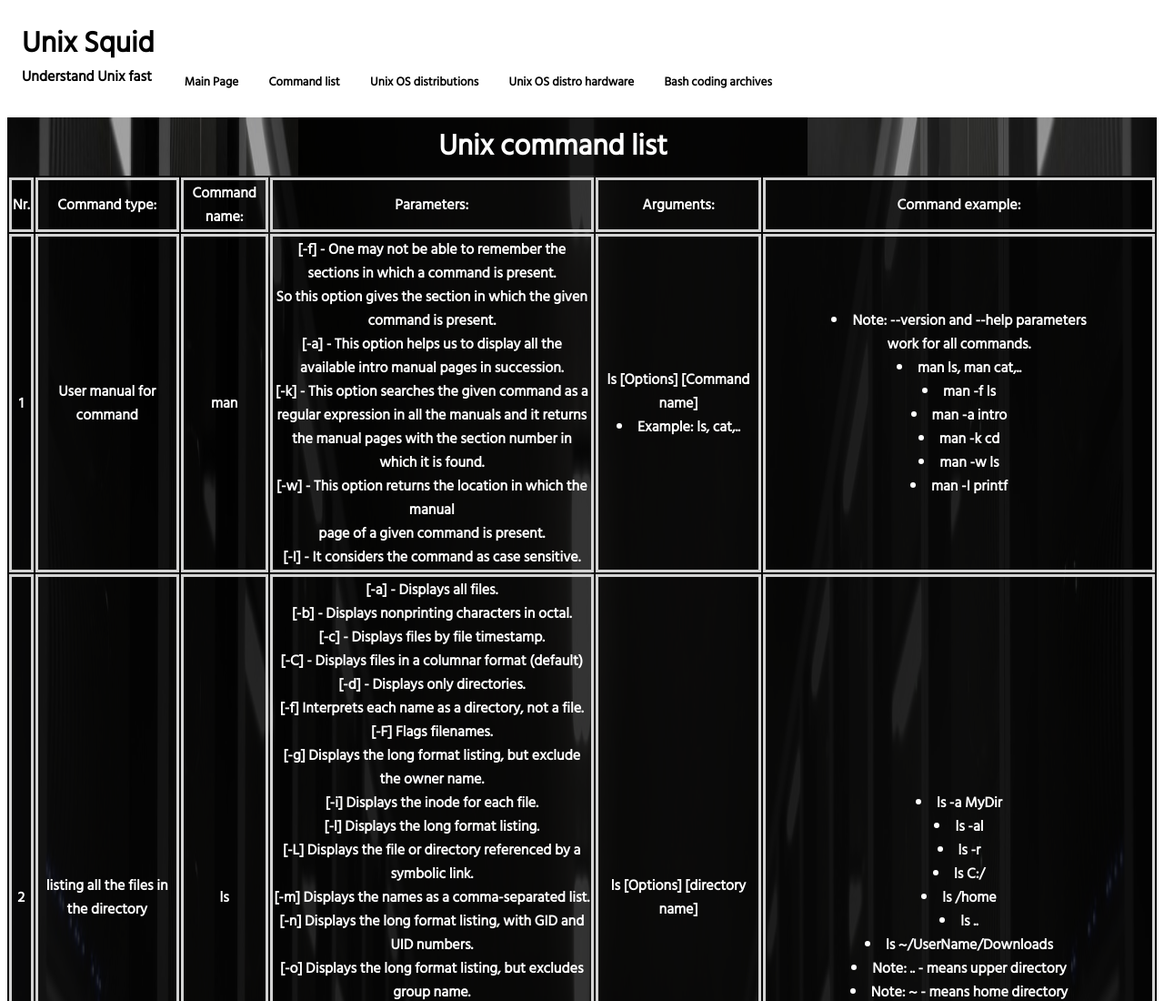
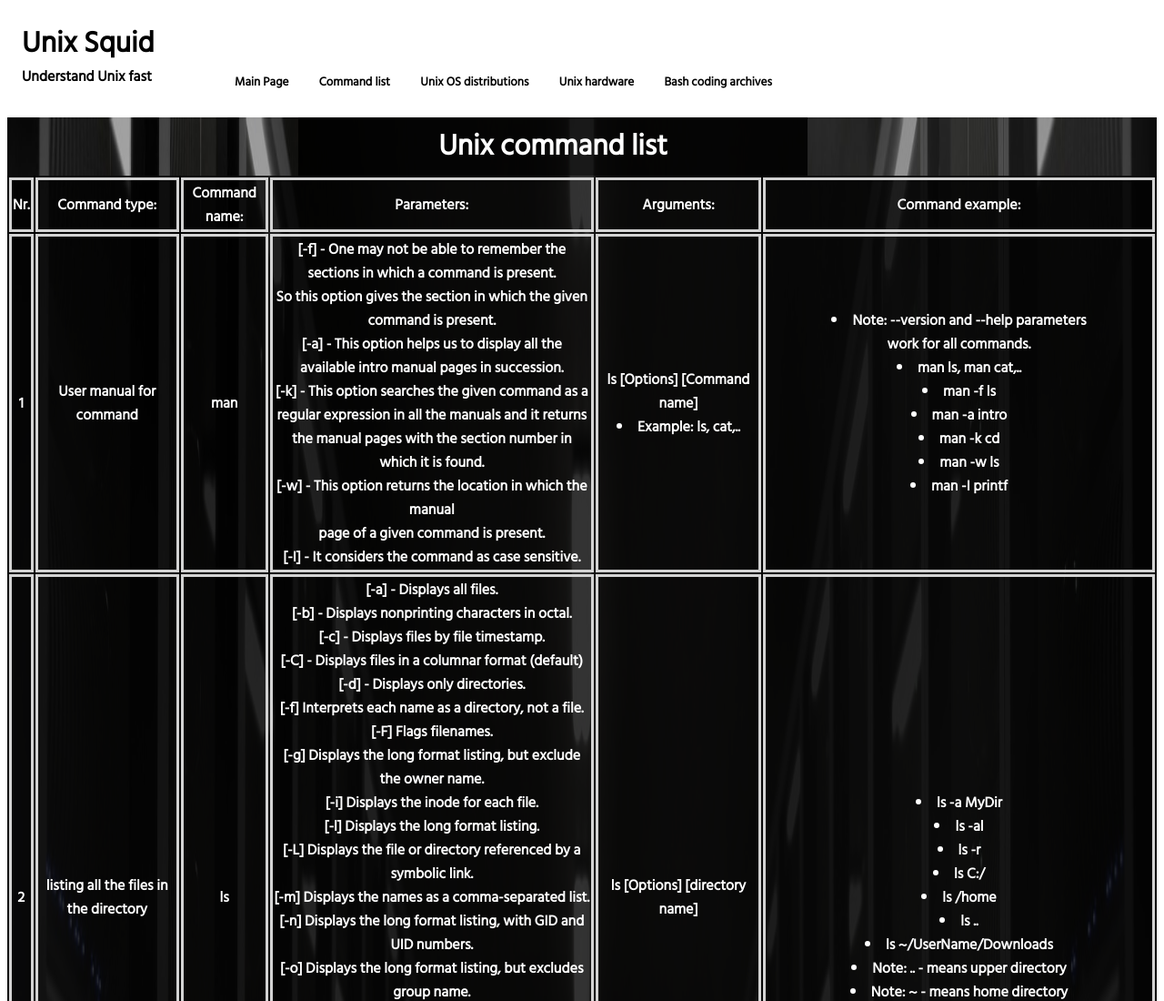
Before and after one commit to pauliusB20/UnixSquid20, a plain HTML site: page src/html/uns-commands.html in a window 1280 px wide. Shown: the top 1100 px of the page at 91% size. Drawn offline with Linux system fonts and the light colour scheme.

Commit message:
Corrected some phrases

```diff
--- a/src/html/uns-commands.html
+++ b/src/html/uns-commands.html
@@ -26,7 +26,7 @@
             <button class="Uns_btn1" onclick="window.location.href='../../index.html';">Main Page</button>
             <button class="Uns_btn1" onclick="window.location.href = 'uns-commands.html';">Command list</button>
             <button class="Uns_btn1" onclick="window.location.href = 'uns-osdistros.html';">Unix OS distributions</button>
-            <button class="Uns_btn1" onclick="window.location.href = 'uns-hardware.html';">Unix OS distro hardware</button>
+            <button class="Uns_btn1" onclick="window.location.href = 'uns-hardware.html';">Unix hardware</button>
             <button class="Uns_btn1" onclick="window.location.href = 'uns_bashexamples.html';">Bash coding archives</button>
         </div>
     </div>
```
